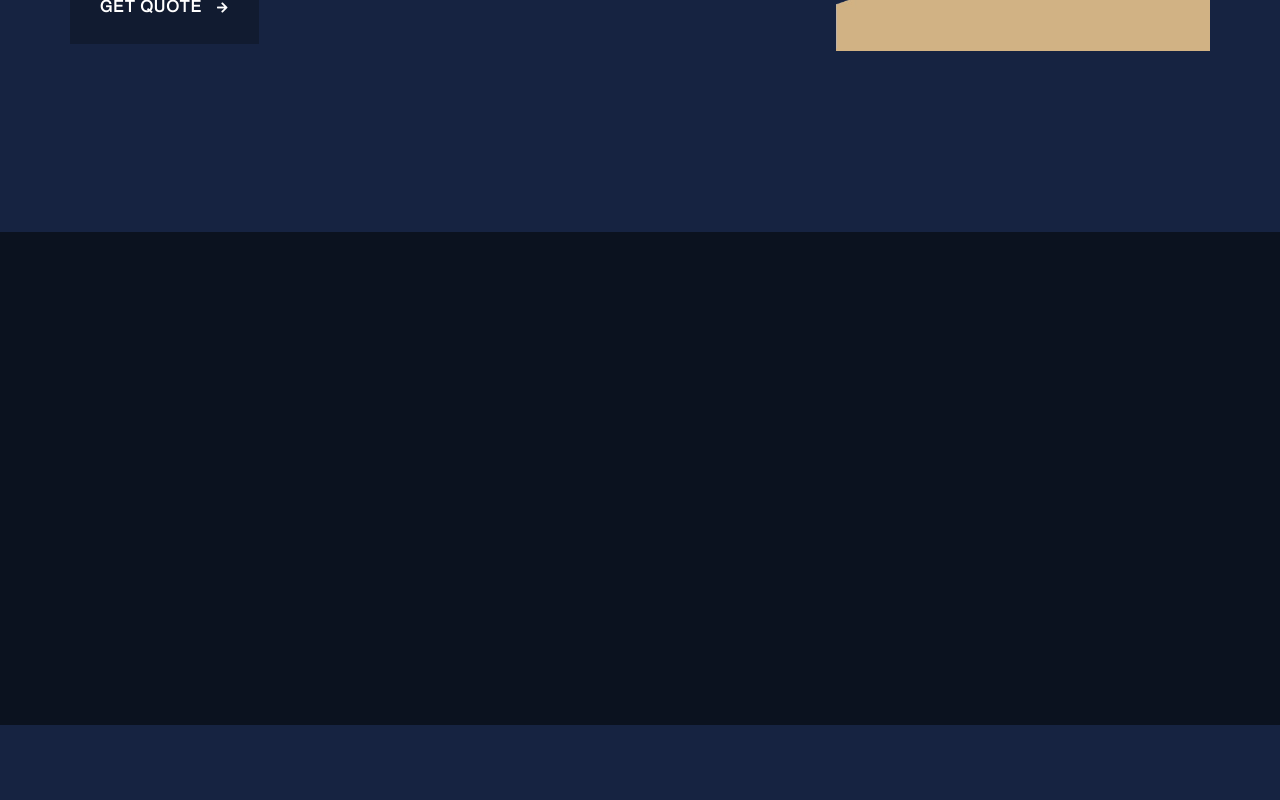
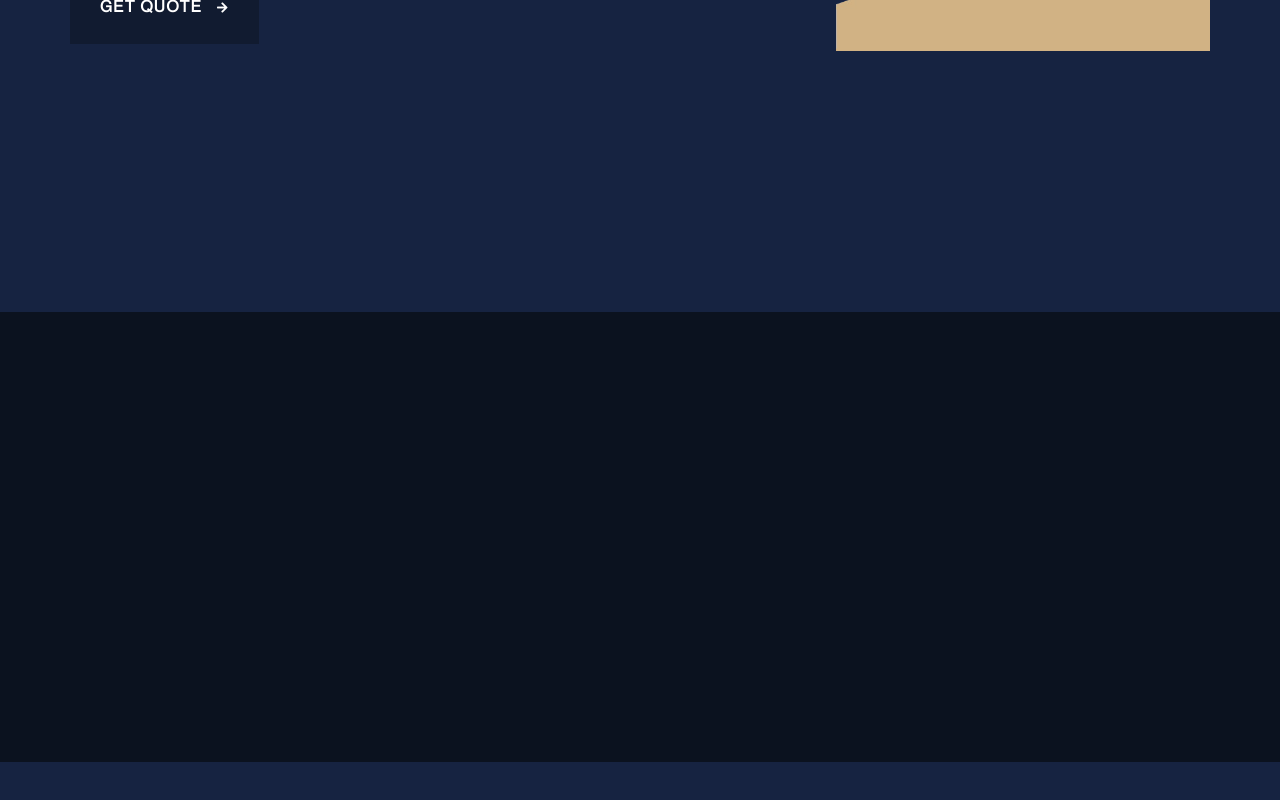
Before and after one commit to ahmedabboud22/shiro-concepts, a Next.js app: page / in a window 1280 px wide. Shown: the part 588-1388 px from the top of the page. Built offline with nearby package versions, Linux system fonts and the light colour scheme.

Commit message:
Add files via upload

```diff
--- a/public/css/style.css
+++ b/public/css/style.css
@@ -580,7 +580,7 @@ frames
 .mil-out-frame {
   overflow: hidden;
   border-radius: 0px;
-  padding-left: 100px;
+  padding-left: 0px;
   padding-right: 100px;
   transform: translateX(-100px);
   background-color: rgb(242, 250, 250);
@@ -630,7 +630,7 @@ frames
   border-radius: 0 0;
 }
 .mil-out-frame.mil-out-top:before {
-  content: "";
+  /* content: "";
   position: absolute;
   z-index: 999;
   top: -80px;
@@ -639,7 +639,7 @@ frames
   height: 81px;
   width: 100%;
   display: block;
-  border-radius: 0 0;
+  border-radius: 0 0; */
 }
 
 .mil-gradient-plus {
```
